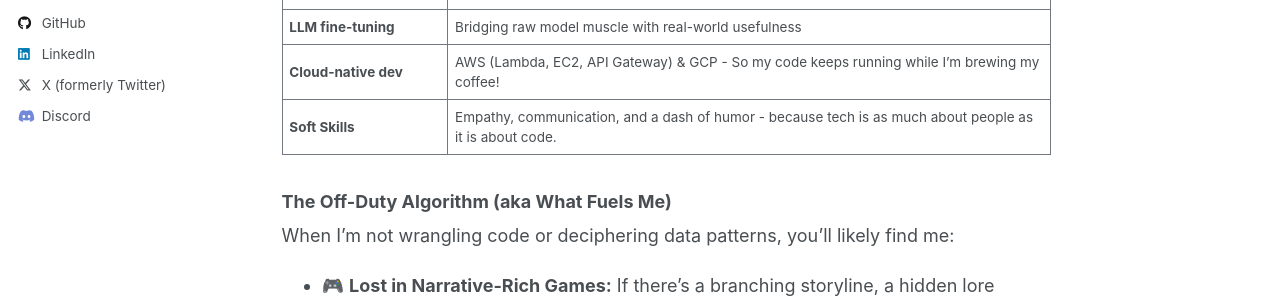
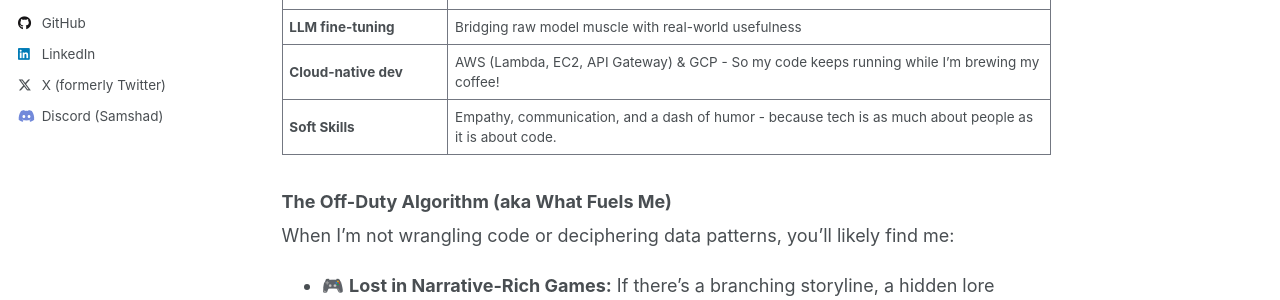
Before and after one commit to samshad/samshad, a Jekyll site: the page built from _pages/about.md, in a window 1280 px wide. Shown: the part 514-814 px from the top of the page. Built offline with Jekyll 4.4.1, drawn with Linux system fonts in a browser that asks for light colours.

Commit message:
Update Discord link to include username in author profile

```diff
--- a/_includes/author-profile.html
+++ b/_includes/author-profile.html
@@ -160,7 +160,7 @@
       <li><a href="https://www.zhihu.com/people/{{ author.zhihu }}"><i class="fab fa-fw fa-zhihu icon-pad-right" aria-hidden="true"></i>Zhihu</a></li>
       {% endif %}
       {% if author.discord %}
-        <li><a href="https://discordapp.com/users/{{ author.discord }}"><i class="fab fa-fw fa-discord icon-pad-right" aria-hidden="true"></i>Discord</a></li>
+        <li><a href="https://discordapp.com/users/{{ author.discord }}"><i class="fab fa-fw fa-discord icon-pad-right" aria-hidden="true"></i>Discord (Samshad)</a></li>
       {% endif %}
     </ul>
   </div>
```
